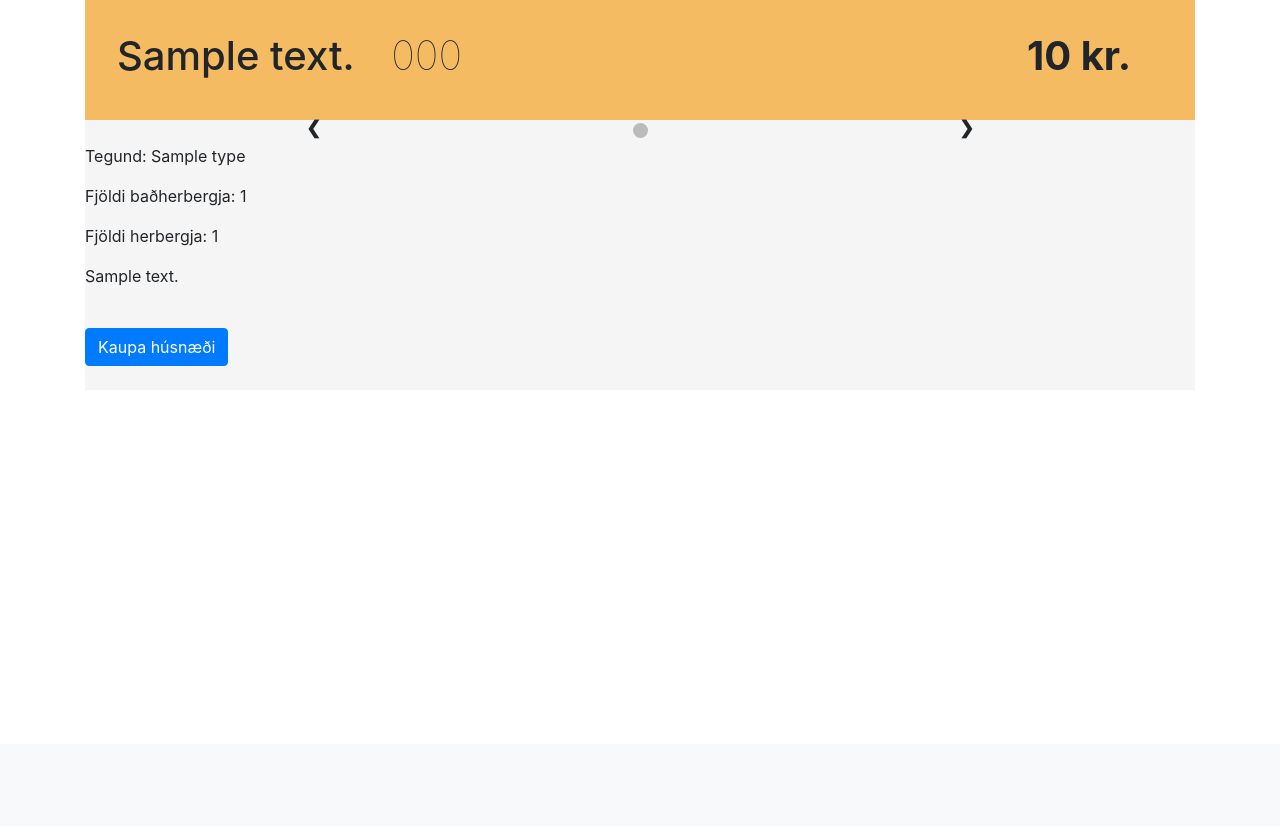
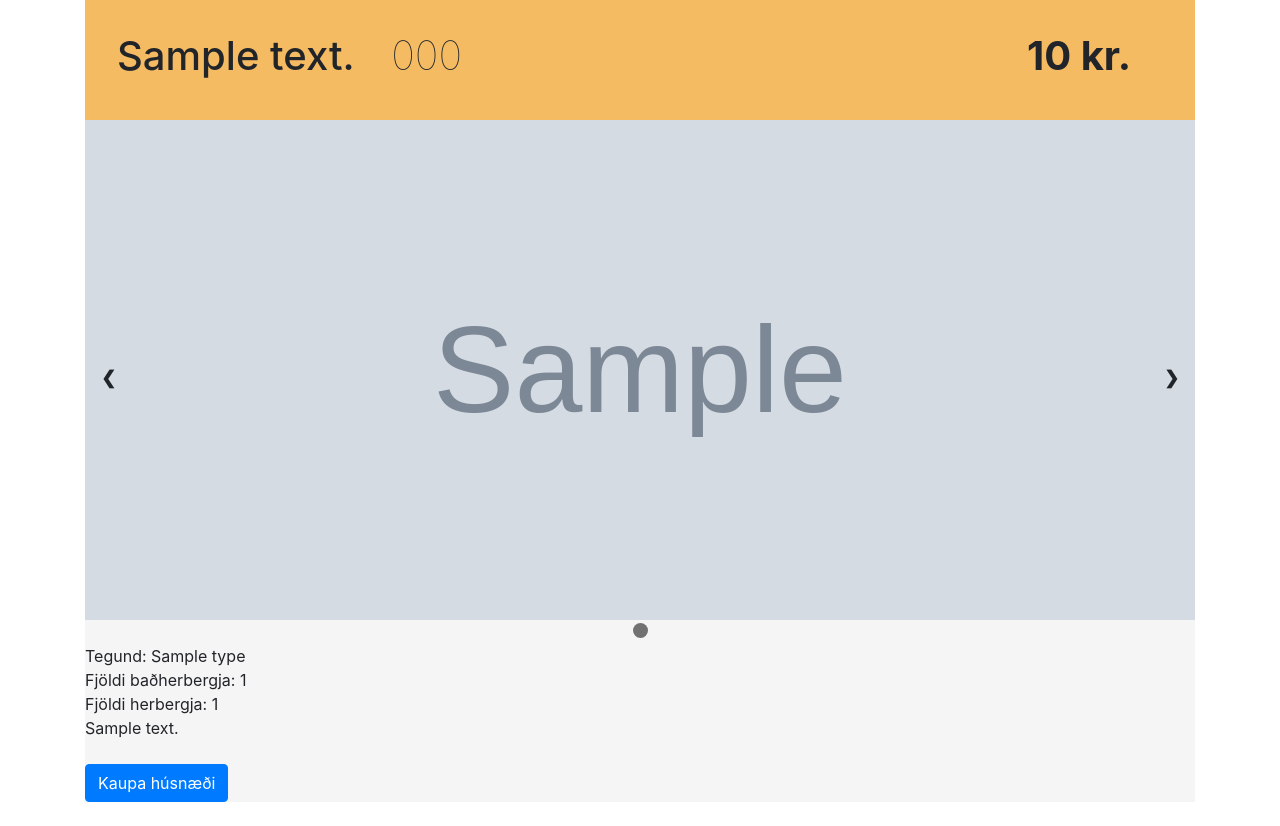
Before and after one commit to pker98/verklegt2, a Django app: template project/templates/hus/husnaedi_details.html in a window 1280 px wide. Shown: the part 56-882 px from the top of the page. Before the commit the page ends 422 px from the top, so only its background shows below. Run offline with Django 3.2, Linux system fonts and the light colour scheme; the template is opened without the code that fills it: most values are stand-ins (such as "Sample title", 1, 10 or a date in 2020); grey boxes marked "Sample" are stand-in pictures; some libraries are stand-ins or nearby versions.

Commit message:
fixed css for husnaedi details

```diff
--- a/project/fasteignasala/static/css/main.css
+++ b/project/fasteignasala/static/css/main.css
@@ -170,13 +170,33 @@ h2 {
 
 * {box-sizing:border-box}
 
+img {
+    width: 300px;
+    height: 500px;
+}
+
+.details {
+    /*content: "";
+    border-bottom: 1px solid #d5d9dd;
+    height: 1px;
+    width: 98%;
+    margin-left: 2%;
+    padding: 12px 0 0 0;*/
+}
+
 /* Slideshow container */
-.slideshow-container {
+/*.slideshow-container {
   max-width: 700px;
   max-height: 700px;
   position: relative;
   margin: auto;
+  text-align: center;
   z-index: 1;
+}*/
+
+.slideshow-container {
+    text-align: left;
+    position: relative;
 }
 
 /* Hide the images by default */
--- a/project/fasteignasala/static/js/apartments.js
+++ b/project/fasteignasala/static/js/apartments.js
@@ -57,7 +57,7 @@ $(document).ready(function() {
   } );
 
 var slideIndex = 1;
-//showSlides(slideIndex);
+showSlides(slideIndex);
 
 // Next/previous controls
 function plusSlides(n) {
@@ -81,8 +81,8 @@ function showSlides(n) {
   for (i = 0; i < dots.length; i++) {
       dots[i].className = dots[i].className.replace(" active", "");
   }
-  //slides[slideIndex-1].style.display = "block";
-  //dots[slideIndex-1].className += " active";
+  slides[slideIndex-1].style.display = "block";
+  dots[slideIndex-1].className += " active";
 }
 
 $(document).ready(function() {
--- a/project/templates/hus/husnaedi_details.html
+++ b/project/templates/hus/husnaedi_details.html
@@ -26,18 +26,16 @@
         {% endfor %}
         </div>
 
-        <p>Tegund: {{ apartment.type }}</p>
-        <p>Fjöldi baðherbergja: {{ apartment.num_bath_room }}</p>
-        <p>Fjöldi herbergja: {{ apartment.num_rooms }}</p>
-        <p>{{ apartment.description }}</p>
-        <br/>
-
+        <div class="details">
+            <div class="details_type">Tegund: {{ apartment.type }}</div>
+            <div class="details_baths">Fjöldi baðherbergja: {{ apartment.num_bath_room }}</div>
+            <div class="details_rooms">Fjöldi herbergja: {{ apartment.num_rooms }}</div>
+            <div class="details_desc">{{ apartment.description }}</div>
+            <br/>
+        </div>
 
         <!-- The dots/circles -->
-
         <a href="{% url 'greidsla' %}" class='block btn btn-primary'>Kaupa húsnæði</a>
-        <br>
-
 
         {%  if user.is_superuser %}
         <a href="{% url 'eyda_husnaedi' apartment.id %}" class='block btn btn-primary'>Eyða húsnæði</a>
@@ -45,5 +43,6 @@
         {% endif %}
         <br>
     </div>
+    <br>
 
 {% endblock %}
```
